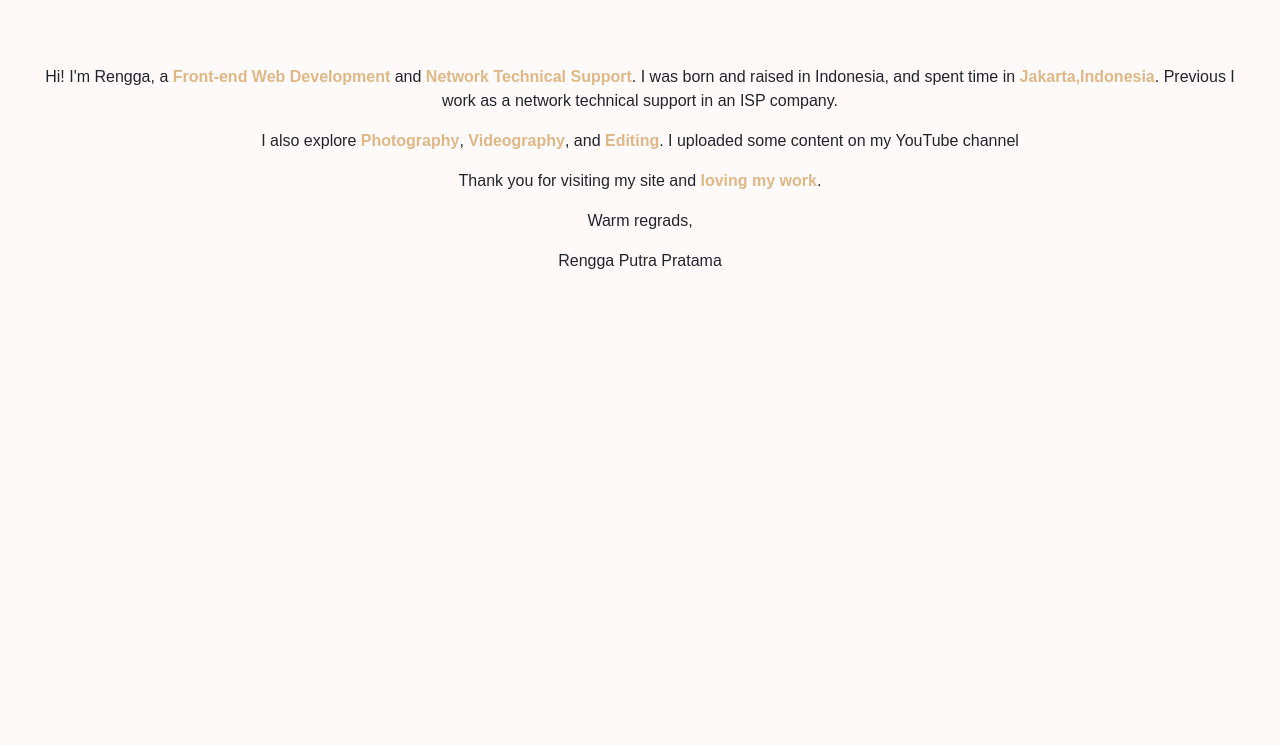
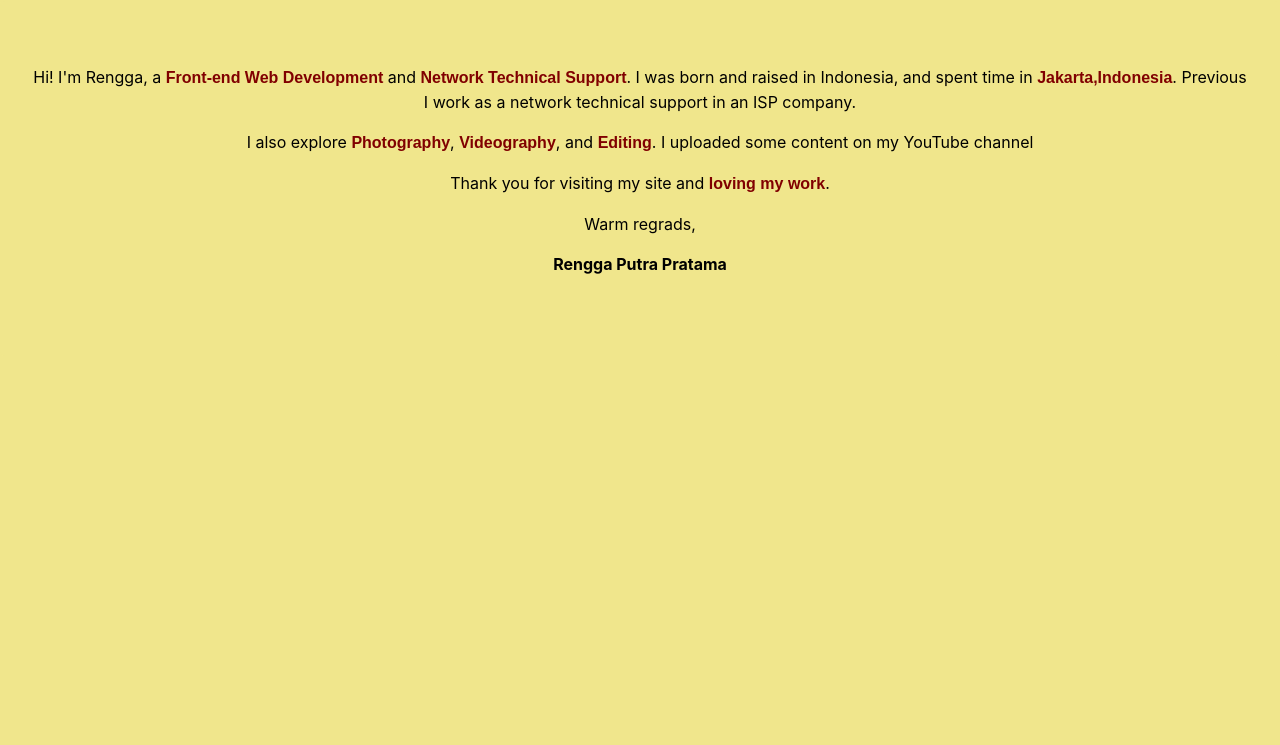
Before and after one commit to Renggaaa/SiteRengga, a website: page main/about.html in a window 1280 px wide. Shown: the part 55-800 px from the top of the page. Drawn offline with Linux system fonts and the light colour scheme; a web font is replaced by a local one.

Commit message:
Upload Lagi

```diff
--- a/css/css1.css
+++ b/css/css1.css
@@ -1,5 +1,5 @@
     body {
-        background-color: white;
+        background-color:snow;
     }
     /*button clear*/
 
--- /dev/null
+++ b/css/css2.css
@@ -0,0 +1,27 @@
+body {
+    background-color: khaki;
+}
+
+body nav {
+    font-family: 'Viga', sans-serif;
+}
+
+.jumbotron {
+    background-color: khaki;
+}
+
+.jumbotron p {
+    color: black;
+    text-align: center;
+}
+
+.jumbotron p clrs {
+    font-family: 'Asap Condensed', sans-serif;
+    color: maroon;
+    font-weight: bolder;
+}
+
+.name-style {
+    font-weight: bolder;
+
+}
--- a/main/index2.html
+++ b/main/about.html
@@ -8,7 +8,7 @@
 
     <!-- Bootstrap CSS -->
     <link rel="stylesheet" href="../css/bootstrap.css">
-    <link rel="stylesheet" href="css/css2.css">
+    <link rel="stylesheet" href="../css/css2.css">
     <!--Google Fonts-->
     <link href="https://fonts.googleapis.com/css2?family=Amatic+SC&family=Viga&display=swap" rel="stylesheet">
     <link href="https://fonts.googleapis.com/css2?family=Asap+Condensed:ital,wght@1,500&display=swap" rel="stylesheet">
@@ -20,15 +20,15 @@
 <body>
     <!--Navbar-->
     <nav class="navbar navbar-light container">
-        <a href="../index.html" class="navbar-brand nav-text-style">Hallo?</a>
+        <a href="../index.html" class="navbar-brand">Hallo?</a>
     </nav>
     <!--Awal Isi-->
-    <div class="jumbotron jmbt-head">
-        <p>Hi! I'm Rengga, a <clrs class="dev-color" >Front-end Web Development</clrs> and <clrs class="dev-color">Network Technical Support</clrs>. I was born and raised in Indonesia, and spent time in <clrs class="dev-color">Jakarta,Indonesia</clrs>. Previous I work as a network technical support in an ISP company.</p>
-        <p>I also explore <clrs class="dev-color">Photography</clrs>, <clrs class="dev-color">Videography</clrs>, and <clrs class="dev-color">Editing</clrs>. I uploaded some content on my YouTube channel</p>
-        <p>Thank you for visiting my site and <clrs class="dev-color">loving my work</clrs>.</p>
+    <div class="jumbotron">
+        <p>Hi! I'm Rengga, a <clrs>Front-end Web Development</clrs> and <clrs>Network Technical Support</clrs>. I was born and raised in Indonesia, and spent time in <clrs>Jakarta,Indonesia</clrs>. Previous I work as a network technical support in an ISP company.</p>
+        <p>I also explore <clrs>Photography</clrs>, <clrs>Videography</clrs>, and <clrs>Editing</clrs>. I uploaded some content on my YouTube channel</p>
+        <p>Thank you for visiting my site and <clrs>loving my work</clrs>.</p>
         <p>Warm regrads,</p>
-        <p class="dev-color-underline">Rengga Putra Pratama</p>
+        <p class="name-style">Rengga Putra Pratama</p>
     </div>
     <!--Box Sosial Media-->
 
--- a/main/css/css2.css
+++ /dev/null
@@ -1,22 +0,0 @@
-body {
-    background-color:snow;
-}
-.dev-color {
-    color:burlywood;
-    font-weight: bold;
-}
-.dev-color-underline{
-    font-weight: lighter;
-
-}
-.nav-text-style {
-    font-family: 'Viga', sans-serif;
-}
-
-.jmbt-head {
-    font-family: 'Asap Condensed', sans-serif;
-    text-align: center;
-    background-color: snow;
-}
-
-/*Button Sosial Media*/
```
